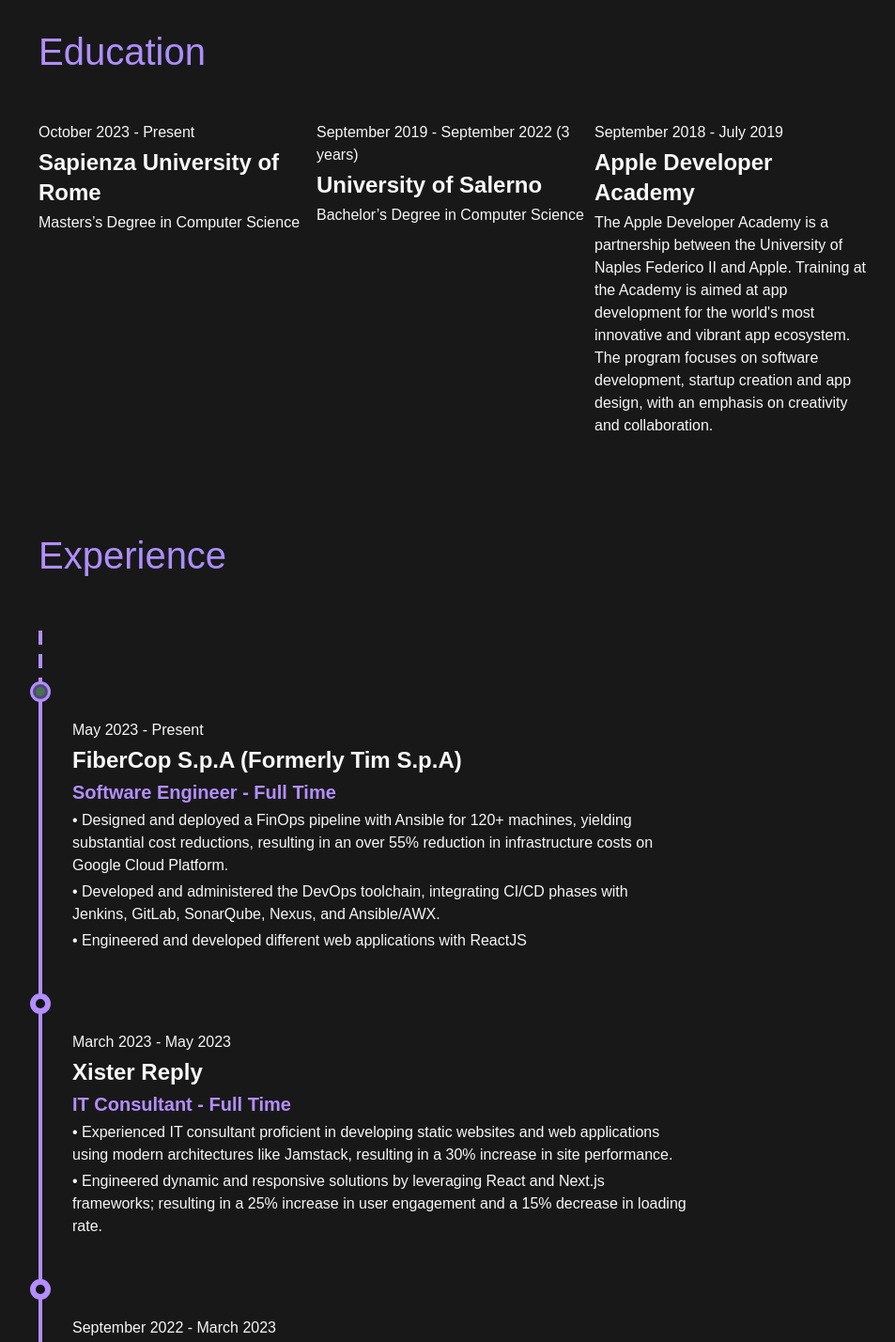
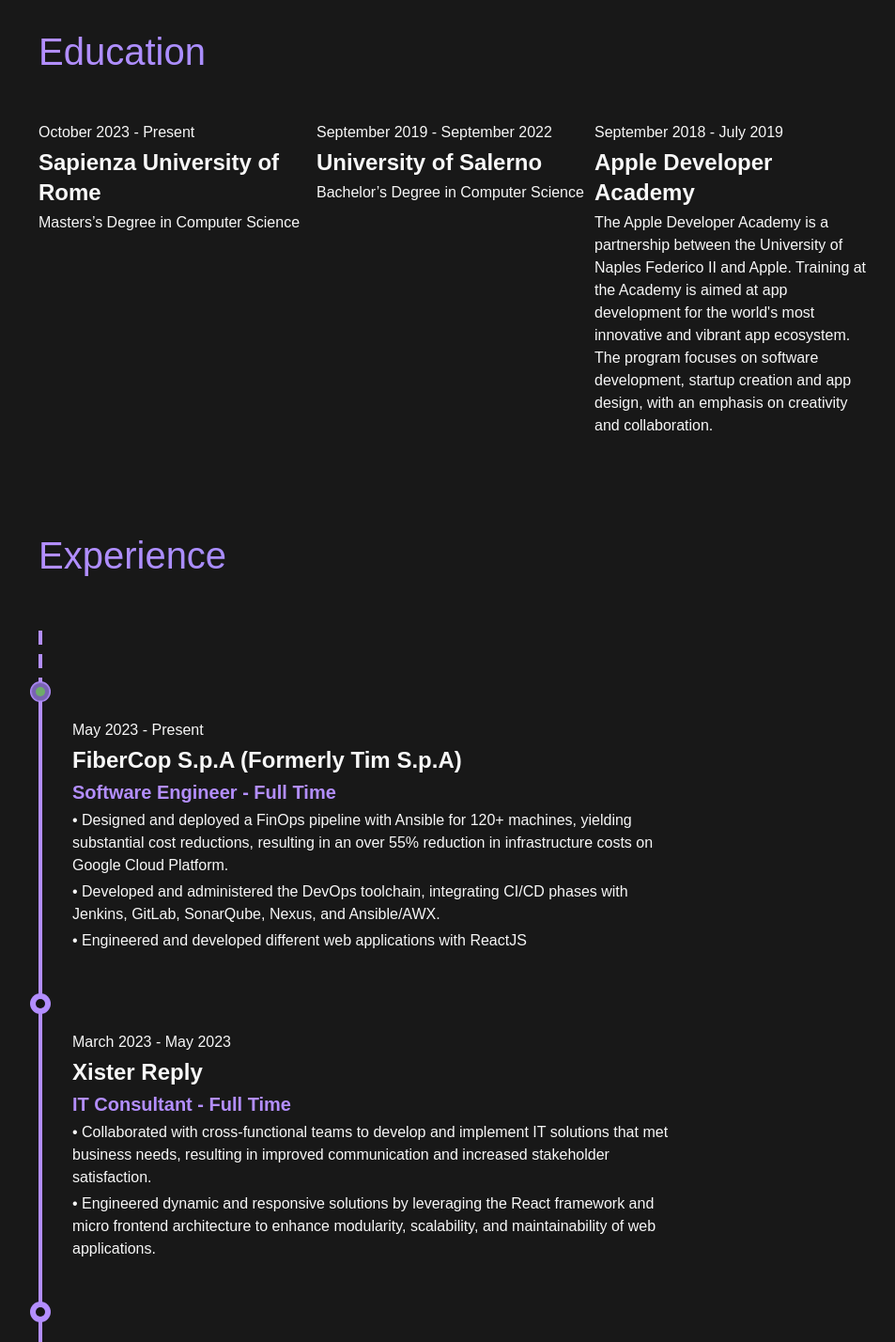
Before and after one commit to carminesh/portfolio, a React (Create React App) app: page / in a window 1280 px wide. Shown: the part 700-2128 px from the top of the page at 94% size, without its empty margins (159-1112 px from the left). Built offline with nearby package versions, Linux system fonts and the light colour scheme.

Commit message:
Information updates

```diff
--- a/package.json
+++ b/package.json
@@ -30,7 +30,7 @@
   },
   "scripts": {
     "predeploy": "npm run build",
-    "deploy": "portfolio -d build",
+    "deploy": "gh-pages -d build",
     "start": "react-scripts start",
     "build": "react-scripts build",
     "test": "react-scripts test",
--- a/src/layouts/Education.tsx
+++ b/src/layouts/Education.tsx
@@ -11,7 +11,7 @@ const Education: React.FC = () => {
             description: 'Masters’s Degree in Computer Science',
         },
         {
-            date: 'September 2019 - September 2022 (3 years)',
+            date: 'September 2019 - September 2022',
             title: 'University of Salerno',
             description: 'Bachelor’s Degree in Computer Science',
         },
--- a/src/layouts/Experience.tsx
+++ b/src/layouts/Experience.tsx
@@ -20,10 +20,8 @@ const Experience: React.FC = () => {
             date: 'March 2023 - May 2023',
             title: 'Xister Reply',
             subtitle: 'IT Consultant - Full Time',
-            description: `Experienced IT consultant proficient in developing static websites and web applications using modern architectures
-                like Jamstack, resulting in a 30% increase in site performance.
-                • Engineered dynamic and responsive solutions by leveraging React and Next.js frameworks; resulting in a 25% increase
-                in user engagement and a 15% decrease in loading rate.`,
+            description: `Collaborated with cross-functional teams to develop and implement IT solutions that met business needs, resulting in improved communication and increased stakeholder satisfaction.
+                • Engineered dynamic and responsive solutions by leveraging the React framework and micro frontend architecture to enhance modularity, scalability, and maintainability of web applications.`,
         },
         {
             date: 'September 2022 - March 2023',
```
Also changed, not shown: 26 other files (tests, documents, lock files or other folders).
